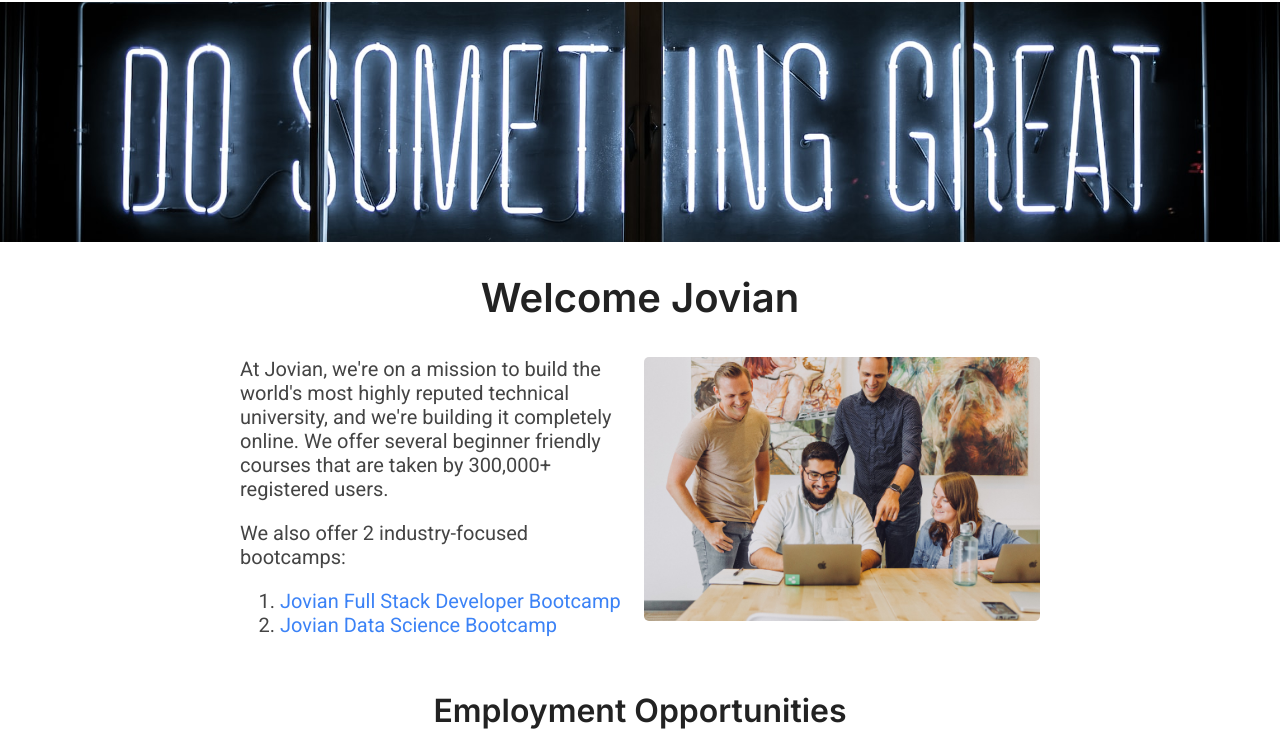
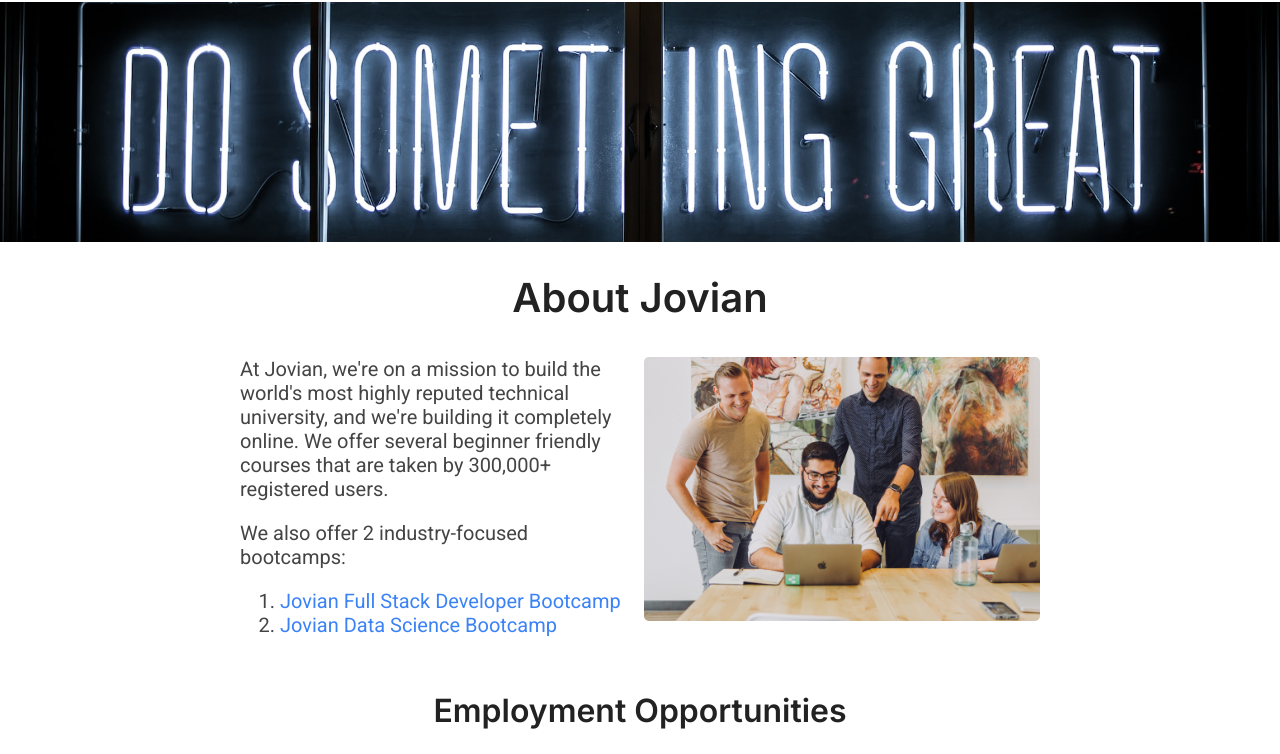
Before and after one commit to Nithish8765/Workspace, a plain HTML site: page src/index.html in a window 1280 px wide. Shown: the part 33-787 px from the top of the page. Drawn offline with Linux system fonts and the light colour scheme.

Commit message:
change to "About Jovian"

```diff
--- a/src/index.html
+++ b/src/index.html
@@ -20,7 +20,7 @@
     <img id="banner" src="banner.jpg" alt="Banner" height="240">
 
     <h1>
-        Welcome Jovian
+        About Jovian
     </h1>
 
     <div id="about">
```
Also changed, not shown: 1 other file.
